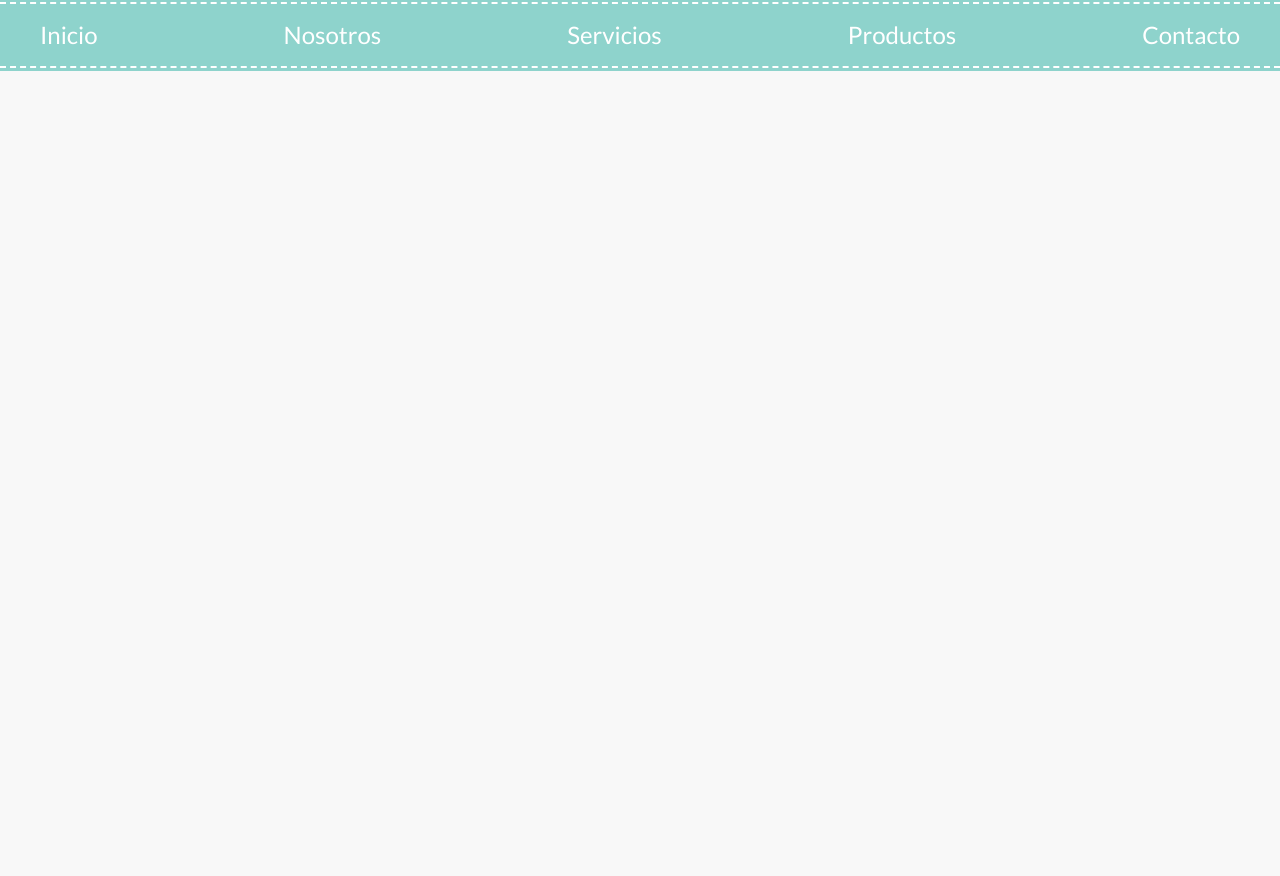
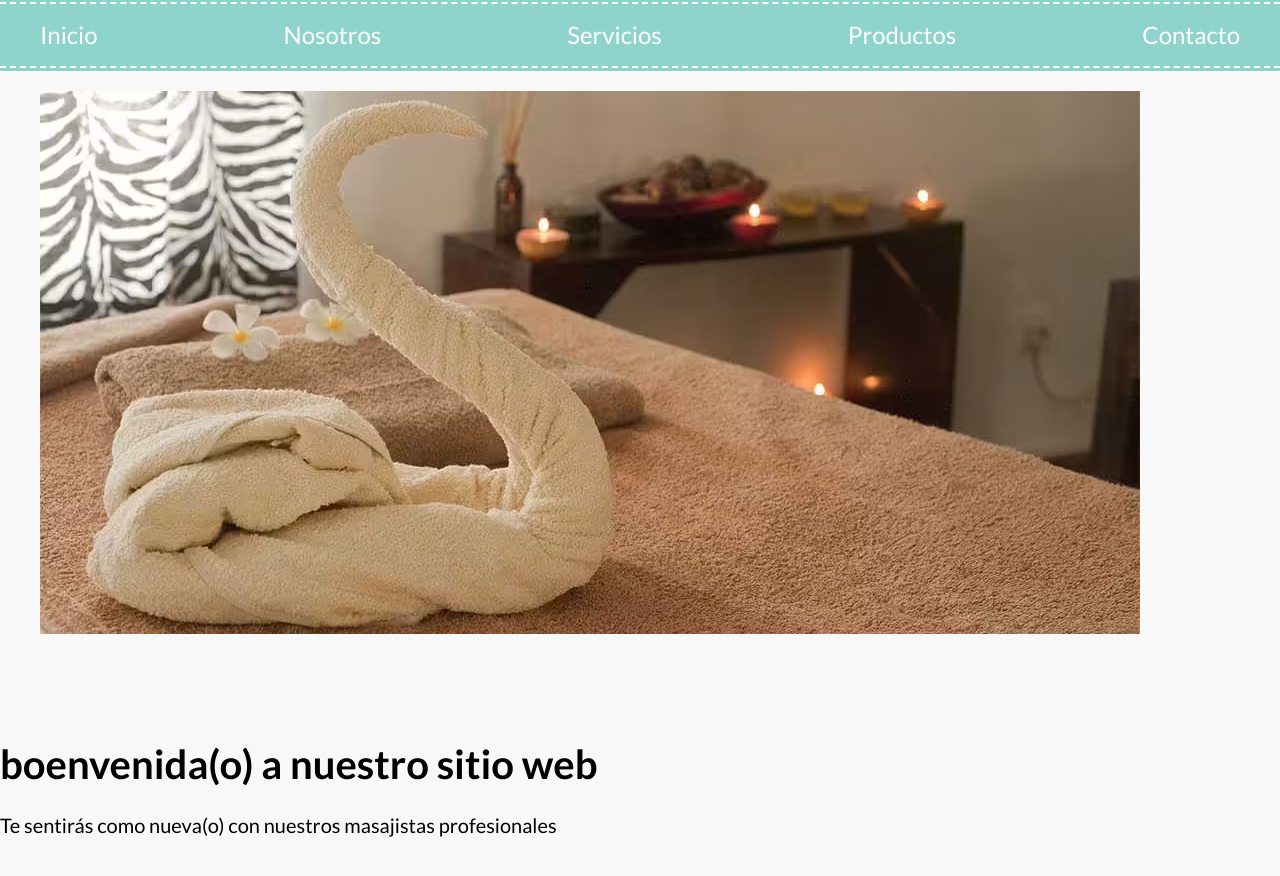
Before and after one commit to JosueP0721/Proyecto--Salon-de-Belleza, a website: page index.html in a window 1280 px wide. Shown: the part 300-1176 px from the top of the page. Before the commit the page ends 800 px from the top, so only its background shows below. Drawn offline with Linux system fonts and the light colour scheme; a web font is replaced by a local one.

Commit message:
bienvenida html

```diff
--- a/index.html
+++ b/index.html
@@ -52,6 +52,21 @@
             </nav>
         </div>
     </div>
+    <section class="slider">
+        <ul class="slider__contenedor">
+            <li class="slider__slide">
+                <picture>
+                    <source srcset="build/img/slide_03.avif" type="image/avif">
+                    <source srcset="build/img/slide_03.webp" type="image/webp">
+                    <img loading="lazy" src="build/img/slide_03.jpg" alt="imagen slide">
+                </picture>
+            </li>
+        </ul>
+    </section>
+    <section class="bienvenida seccion">
+        <h1 class="bienvenida__heading">boenvenida(o) a nuestro <span>sitio web</span></h1>
+        <p class="bienvenida__texto">Te sentirás como nueva(o) con nuestros masajistas profesionales</p>
+    </section>
 </body>
 
 </html>
```
